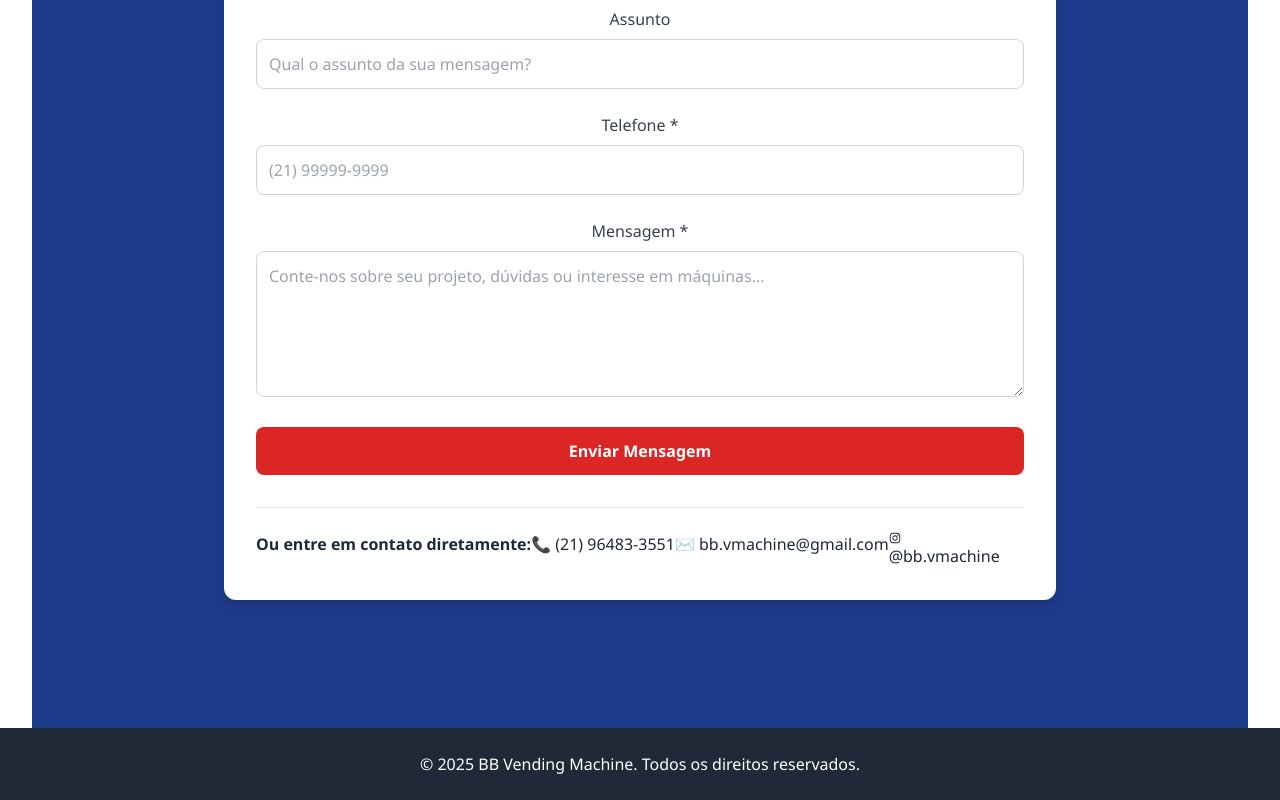
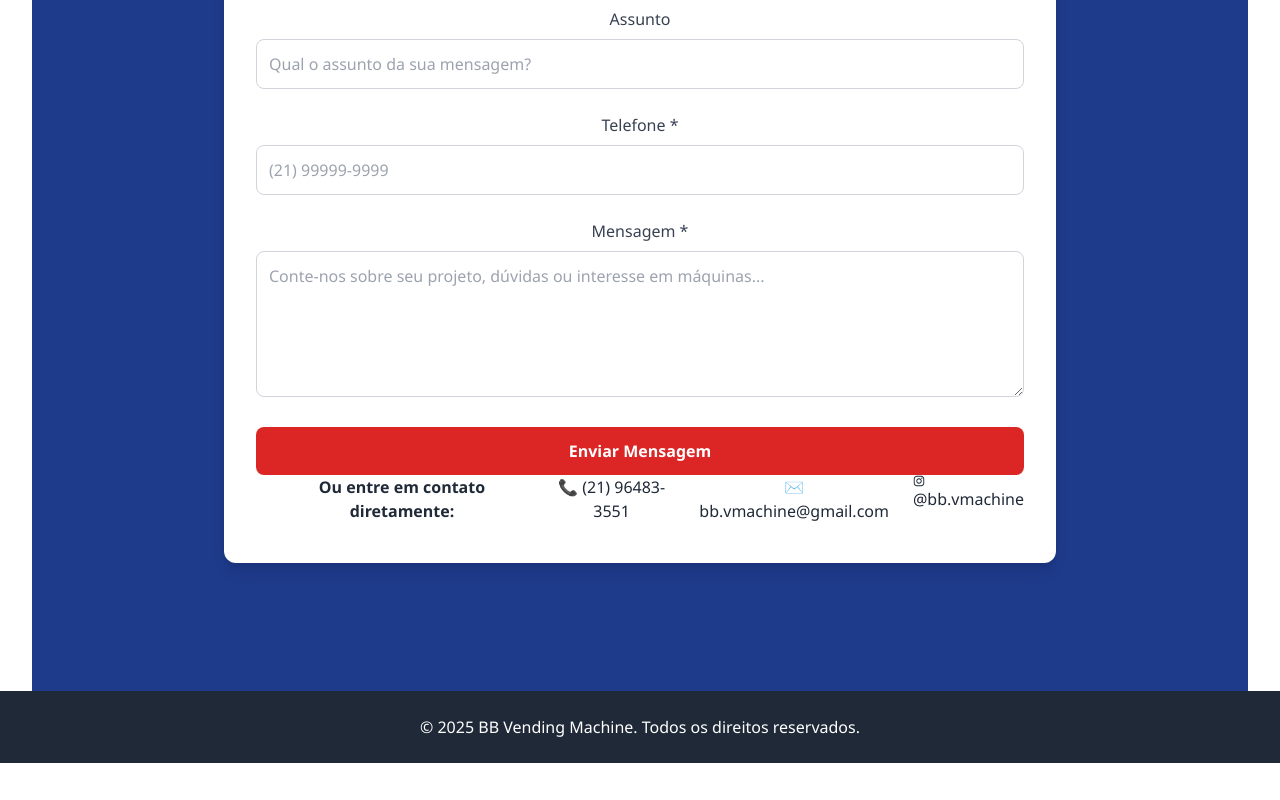
Before and after one commit to msaraujo10/bbvending-site, a React (Vite) app: page /contato in a window 1280 px wide. Shown: the part 561-1361 px from the top of the page. After the commit the page ends 1324 px from the top, so only its background shows below. Built offline with nearby package versions, Linux system fonts and the light colour scheme.

Commit message:
Adjust layout of ContactSection component

```diff
--- a/src/components/ContactSection.jsx
+++ b/src/components/ContactSection.jsx
@@ -109,7 +109,7 @@ const ContactPage = () => {
             </button>
           </form>
 
-          <div className="flex mt-8 pt-6 border-t border-gray-200 text-center">
+          <div className="flex mt-4 md:mt-0 space-x-6 md:ml-6 text-center">
             <p className="font-semibold mb-2">
               Ou entre em contato diretamente:
             </p>
```
